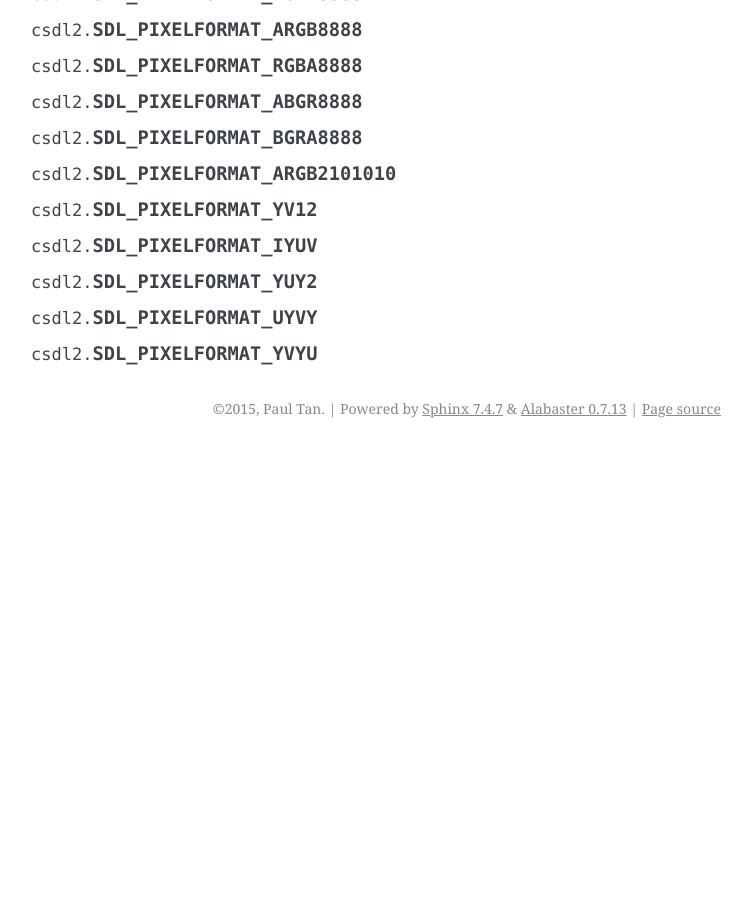
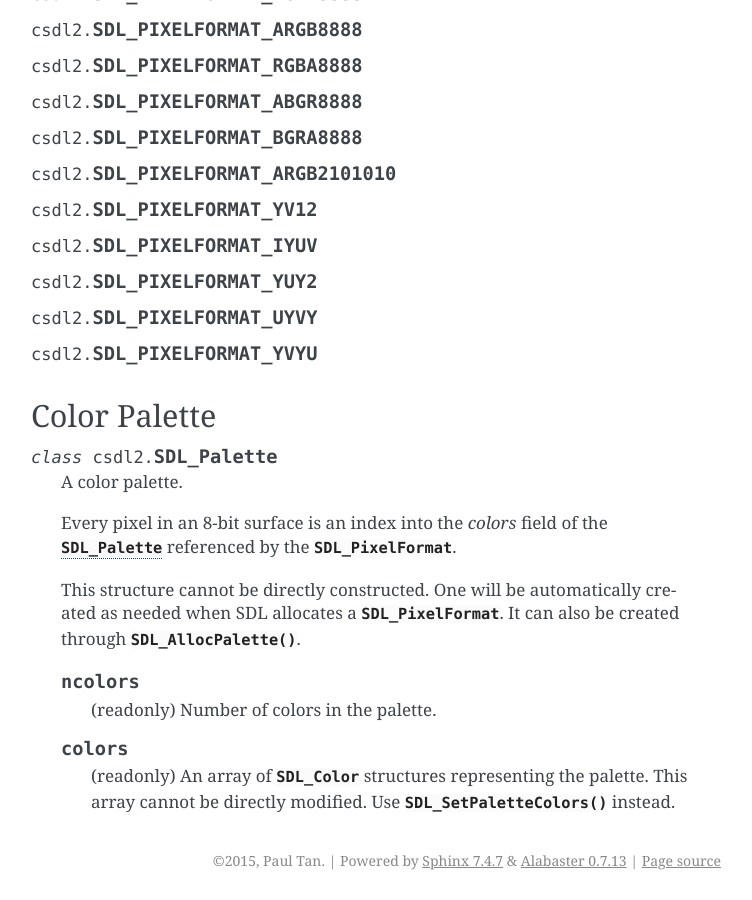
Before and after one commit to pyokagan/pycsdl2, a Sphinx documentation site: the page built from docs/source/api/pixels.rst, in a window 1280 px wide and 900 px high, scrolled down 2889 px. Shown: the whole window, without its empty margins (389-1141 px from the left). Built offline with Sphinx 7.4.7, drawn with Linux system fonts in a browser that asks for light colours; before the commit the page ends 3337 px from its top, so only the background shows below that; some of the changed text lies outside the part shown.

Commit message:
docs/api/pixels: document SDL_Palette

```diff
--- a/docs/source/api/pixels.rst
+++ b/docs/source/api/pixels.rst
@@ -160,3 +160,26 @@ Pixel Formats
 .. data:: SDL_PIXELFORMAT_UYVY
 
 .. data:: SDL_PIXELFORMAT_YVYU
+
+Color Palette
+-------------
+.. class:: SDL_Palette
+
+   A color palette.
+
+   Every pixel in an 8-bit surface is an index into the `colors` field of the
+   :class:`SDL_Palette` referenced by the :class:`SDL_PixelFormat`.
+
+   This structure cannot be directly constructed. One will be automatically
+   created as needed when SDL allocates a :class:`SDL_PixelFormat`. It can also
+   be created through :func:`SDL_AllocPalette`.
+
+   .. attribute:: ncolors
+
+      (readonly) Number of colors in the palette.
+
+   .. attribute:: colors
+
+      (readonly) An array of :class:`SDL_Color` structures representing the
+      palette. This array cannot be directly modified. Use
+      :func:`SDL_SetPaletteColors` instead.
```
